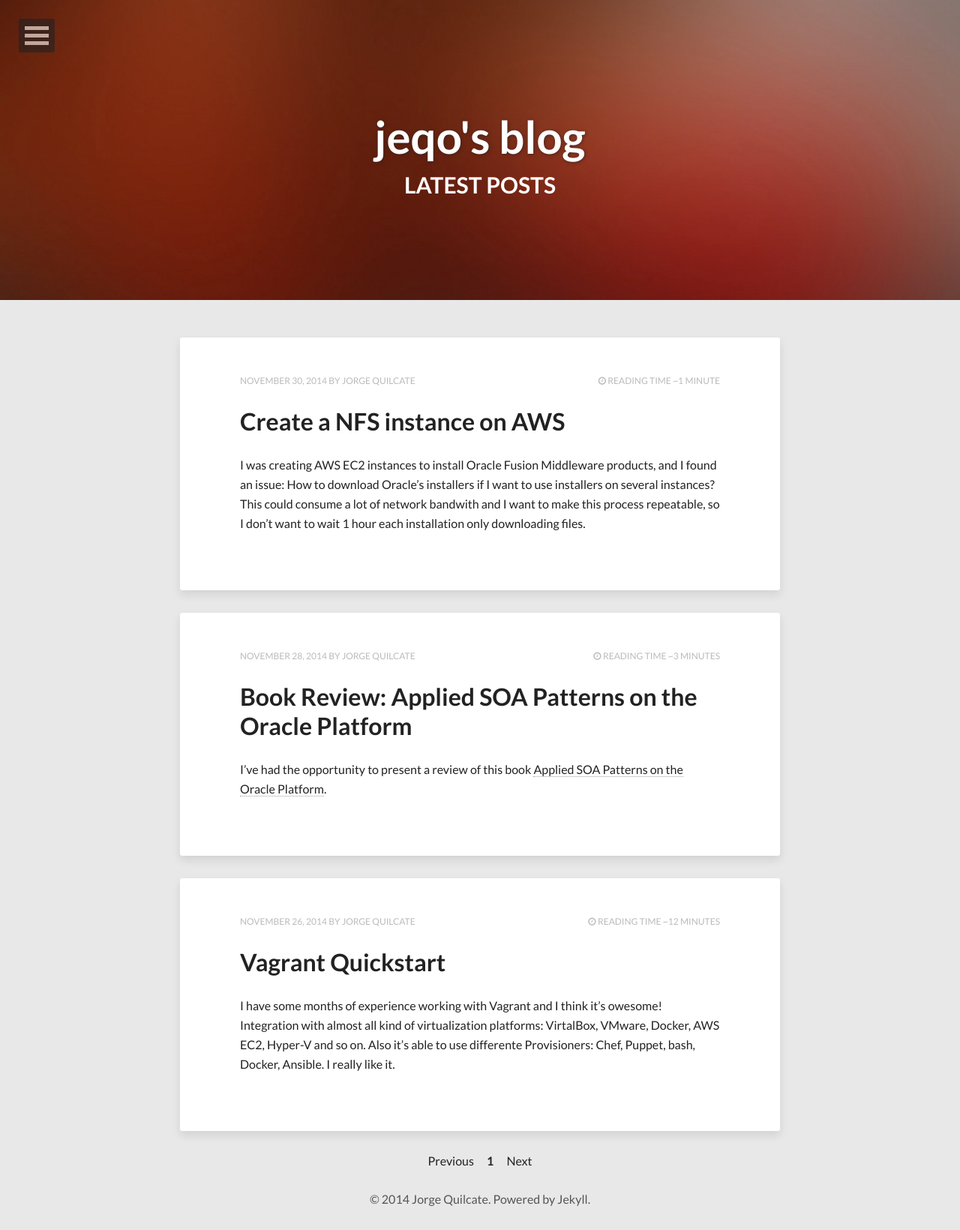
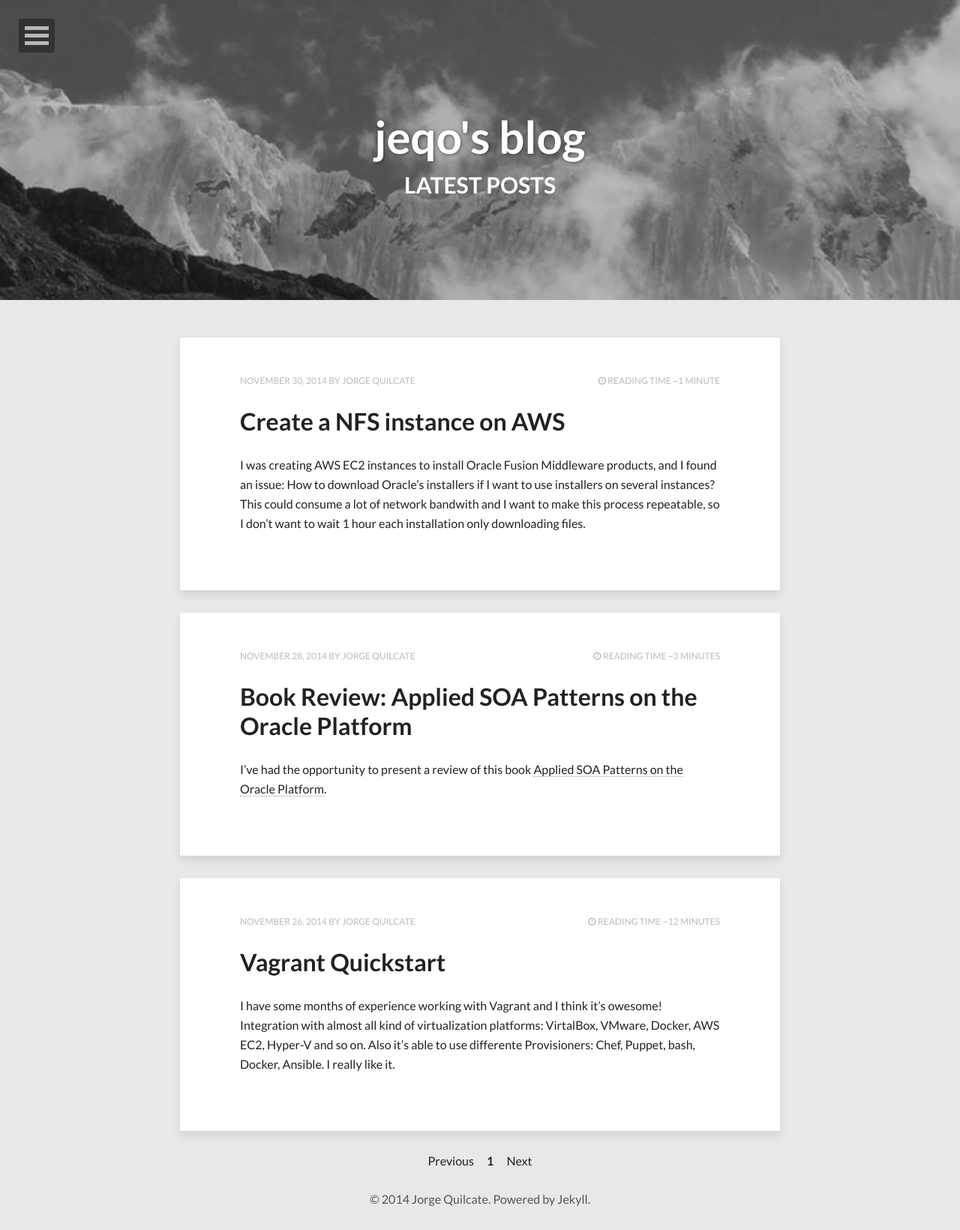
Before and after one commit to catoaune/blog, a Jekyll site: the page built from index.html, in a window 1280 px wide. Shown: the whole page at 75% size. Built offline with Jekyll 4.4.1, drawn with Linux system fonts in a browser that asks for light colours; nearby versions of some CDN libraries; Markdown is read by kramdown in place of the engine named in the settings; the list of posts is cut into pages by our own code.

Commit message:
test image

```diff
--- a/index.html
+++ b/index.html
@@ -5,7 +5,7 @@ description: "Describe this nonsense."
 tags: [Jekyll, theme, themes, responsive, blog, modern]
 comments: false
 image:
-  feature: abstract-11.jpg
+  feature: huaraz-fondo-bw.jpg
   credit:
   creditlink:
 ---
```
Also changed, not shown: images/huaraz-fondo-bw.jpg (added).
